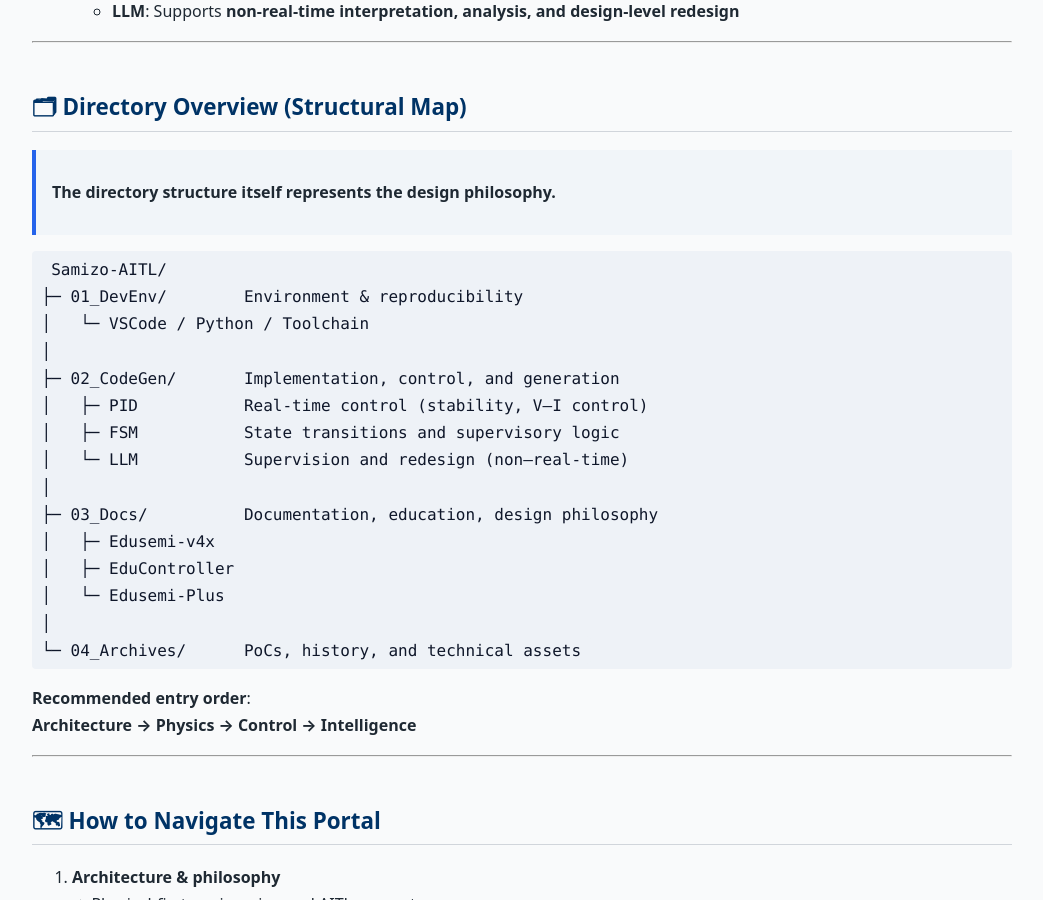
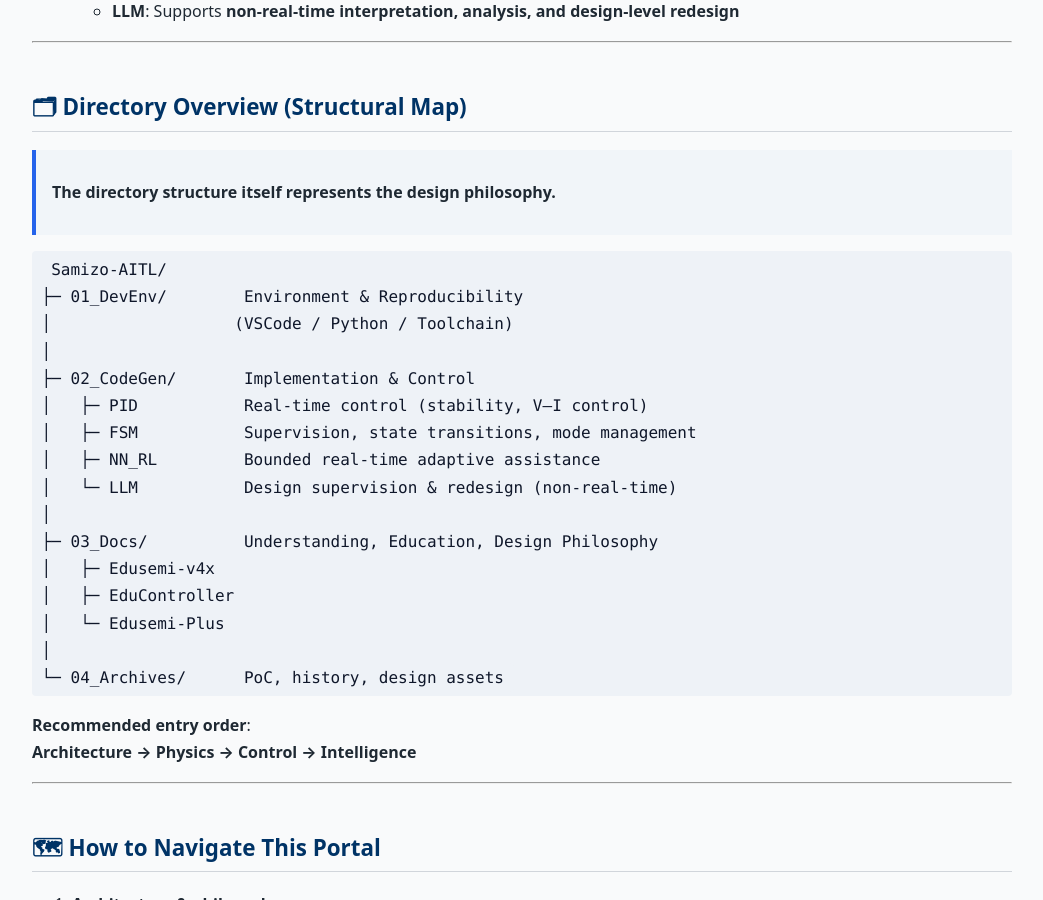
Before and after one commit to Samizo-AITL/Samizo-AITL.github.io, a Jekyll site: the page built from portal/en/index.md, in a window 1280 px wide and 900 px high, scrolled down 3856 px. Shown: the whole window, without its empty margins (118-1161 px from the left). Built offline with Jekyll 4.4.1, drawn with Linux system fonts in a browser that asks for light colours.

Commit message:
Update index.md

````diff
--- a/portal/en/index.md
+++ b/portal/en/index.md
@@ -122,20 +122,21 @@ is designed as the following **three-layer architecture**.
 
 ```text
 Samizo-AITL/
-├─ 01_DevEnv/        Environment & reproducibility
-│   └─ VSCode / Python / Toolchain
+├─ 01_DevEnv/        Environment & Reproducibility
+│                   (VSCode / Python / Toolchain)
 │
-├─ 02_CodeGen/       Implementation, control, and generation
+├─ 02_CodeGen/       Implementation & Control
 │   ├─ PID           Real-time control (stability, V–I control)
-│   ├─ FSM           State transitions and supervisory logic
-│   └─ LLM           Supervision and redesign (non–real-time)
+│   ├─ FSM           Supervision, state transitions, mode management
+│   ├─ NN_RL         Bounded real-time adaptive assistance
+│   └─ LLM           Design supervision & redesign (non-real-time)
 │
-├─ 03_Docs/          Documentation, education, design philosophy
+├─ 03_Docs/          Understanding, Education, Design Philosophy
 │   ├─ Edusemi-v4x
 │   ├─ EduController
 │   └─ Edusemi-Plus
 │
-└─ 04_Archives/      PoCs, history, and technical assets
+└─ 04_Archives/      PoC, history, design assets
 ```
 
 **Recommended entry order**:
````
